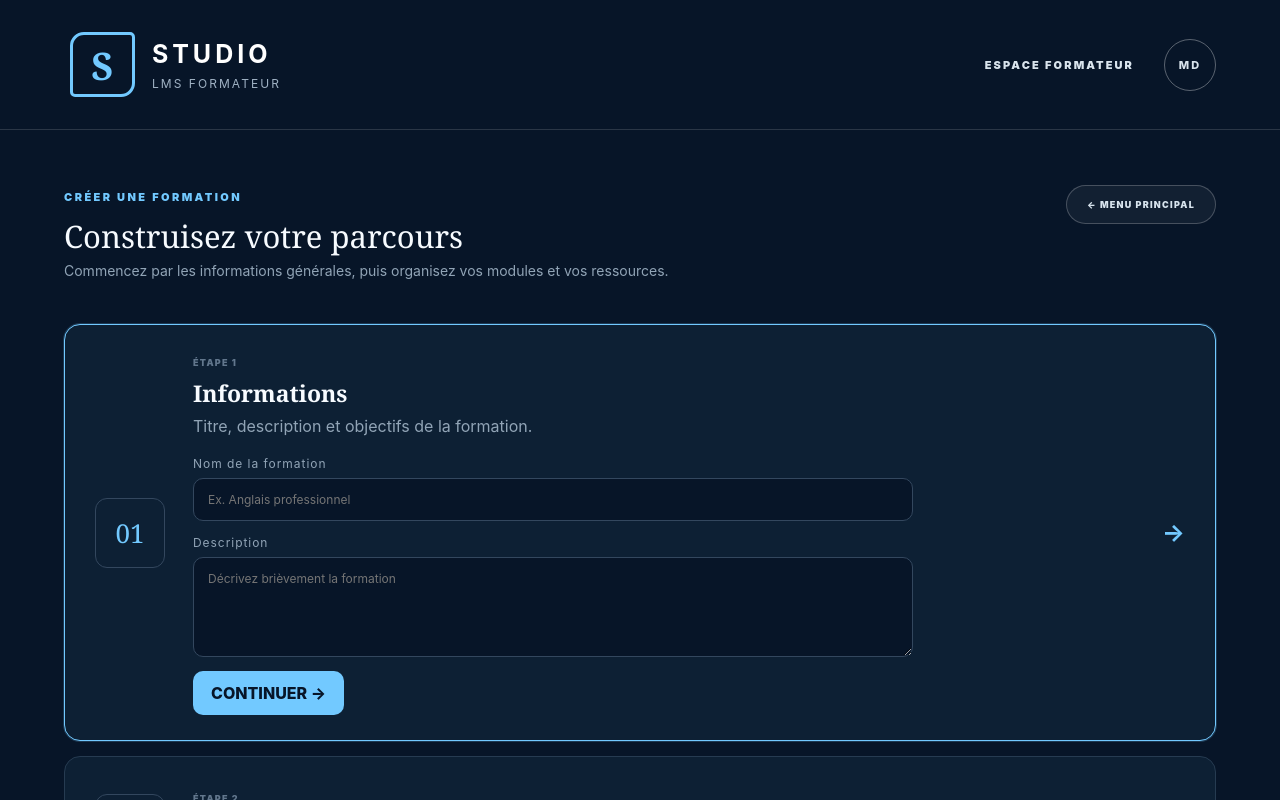
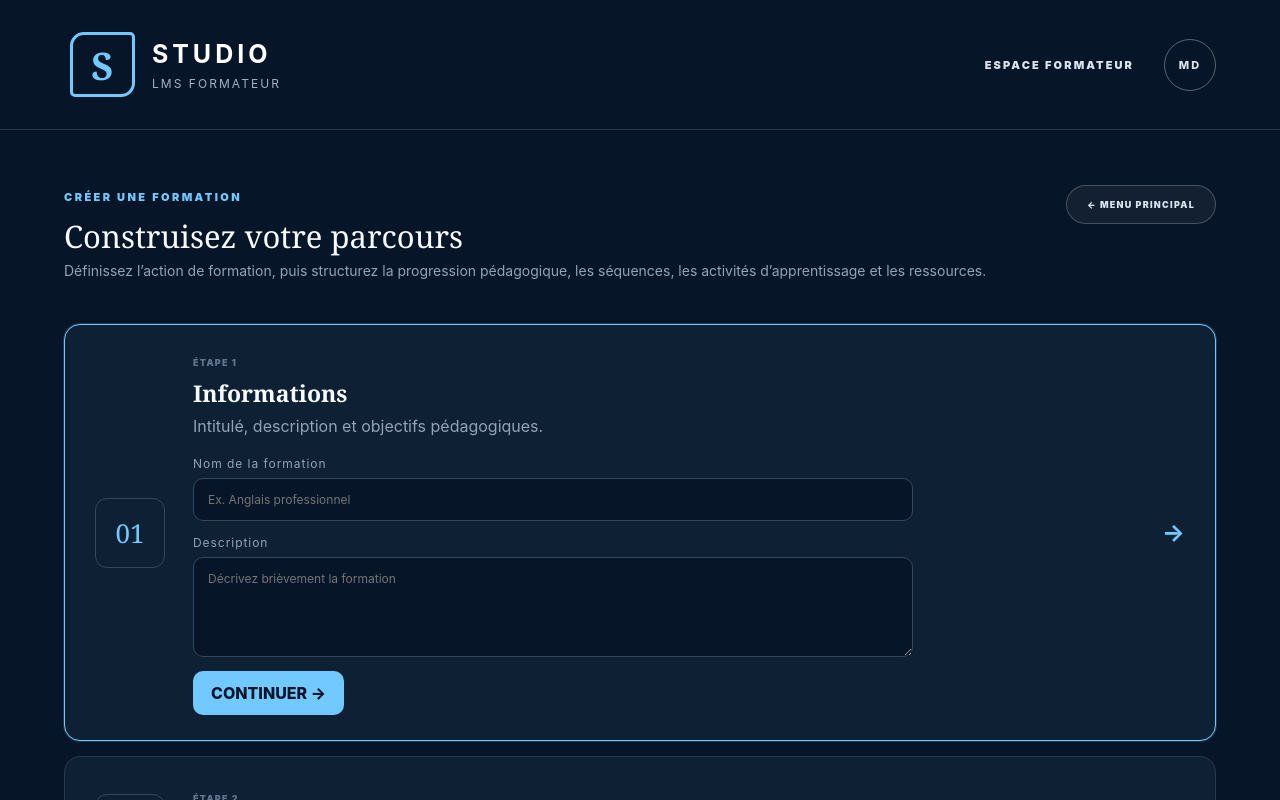
Before and after one commit to murieldaupiard-cpu/lms-formateur, a Next.js app: page / in a window 1280 px wide. Both pictures are taken after a click on the button 640 px from the left and 496 px from the top of the page. Shown: the top 800 px of the page. Built offline with nearby package versions, Linux system fonts and the light colour scheme.

Commit message:
Fix stray dollar and align terminology with professional training vocabulary

```diff
--- a/app/page.tsx
+++ b/app/page.tsx
@@ -39,11 +39,11 @@ export default function Home(){
     {toolsList.map(x=><button className="studio-row tool-row" key={x[0]} onClick={()=>setView("create")}><span className="row-num">{x[0]}</span><div className="row-body"><div><h3>{x[1]}</h3><span>{x[3]}</span></div><p>{x[2]}</p></div><b className="row-arrow">→</b></button>)}
    </section>
   </>:<section className="creator-page">
-    <div className="creator-head"><div><span>CRÉER UNE FORMATION</span><h1>Construisez votre parcours</h1><p>Commencez par les informations générales, puis organisez vos modules et vos ressources.</p></div><button className="home-pill" onClick={()=>setView("home")}>← MENU PRINCIPAL</button></div>
+    <div className="creator-head"><div><span>CRÉER UNE FORMATION</span><h1>Construisez votre parcours</h1><p>Définissez l’action de formation, puis structurez la progression pédagogique, les séquences, les activités d’apprentissage et les ressources.</p></div><button className="home-pill" onClick={()=>setView("home")}>← MENU PRINCIPAL</button></div>
     <div className="creator-workspace">
-      <div className={"creation-row "+(step===1?"active-step":"")} onClick={()=>setStep(1)}><span className="row-num">01</span><div className="palette-step"><small>ÉTAPE 1</small><h3>Informations</h3><p>Titre, description et objectifs de la formation.</p>{step===1&&<div className="step-form" onClick={e=>e.stopPropagation()}><label>Nom de la formation<input value={title} onChange={e=>setTitle(e.target.value)} placeholder="Ex. Anglais professionnel"/></label><label>Description<textarea value={description} onChange={e=>setDescription(e.target.value)} placeholder="Décrivez brièvement la formation"/></label><button type="button" className="next-step" onClick={()=>setStep(2)}>CONTINUER →</button></div>}</div><b>→</b></div>
+      <div className={"creation-row "+(step===1?"active-step":"")} onClick={()=>setStep(1)}><span className="row-num">01</span><div className="palette-step"><small>ÉTAPE 1</small><h3>Informations</h3><p>Intitulé, description et objectifs pédagogiques.</p>{step===1&&<div className="step-form" onClick={e=>e.stopPropagation()}><label>Nom de la formation<input value={title} onChange={e=>setTitle(e.target.value)} placeholder="Ex. Anglais professionnel"/></label><label>Description<textarea value={description} onChange={e=>setDescription(e.target.value)} placeholder="Décrivez brièvement la formation"/></label><button type="button" className="next-step" onClick={()=>setStep(2)}>CONTINUER →</button></div>}</div><b>→</b></div>
       <div className={"creation-row "+(step===2?"active-step":"")} onClick={()=>setStep(2)}><span className="row-num">02</span><div className="palette-step"><small>ÉTAPE 2</small><h3>Couleur & identité</h3><p>Choisissez une couleur vibrante pour identifier votre formation.</p>{step===2&&<div className="palette" onClick={e=>e.stopPropagation()}>{palette.map((color,i)=><button type="button" key={color} className={"swatch "+(selectedColor===color?"selected":"")} style={{background:color}} onClick={()=>setSelectedColor(color)} aria-label={`Couleur ${i+1}`} title={color}/>)}</div>}</div><b>→</b></div>
-      <div className={"creation-row "+(step===3?"active-step":"")} onClick={()=>setStep(3)}><span className="row-num">03</span><div><small>ÉTAPE 3</small><h3>Ressources & activités</h3><p>Ajoutez cours, quiz, Casino Game, Time’s Up et questionnaires.</p></div><b>→</b></div>
+      <div className={"creation-row "+(step===3?"active-step":"")} onClick={()=>setStep(3)}><span className="row-num">03</span><div><small>ÉTAPE 3</small><h3>Séquences & activités</h3><p>Organisez les séquences pédagogiques, activités d’apprentissage, ressources et évaluations.</p></div><b>→</b></div>
       <div className={"creation-row "+(step===4?"active-step":"")} onClick={()=>setStep(4)}><span className="row-num">04</span><div><small>ÉTAPE 4</small><h3>Aperçu & publication</h3><p>Vérifiez le rendu apprenant avant de publier.</p></div><b>→</b></div>
     </div>
    </section>}
```
